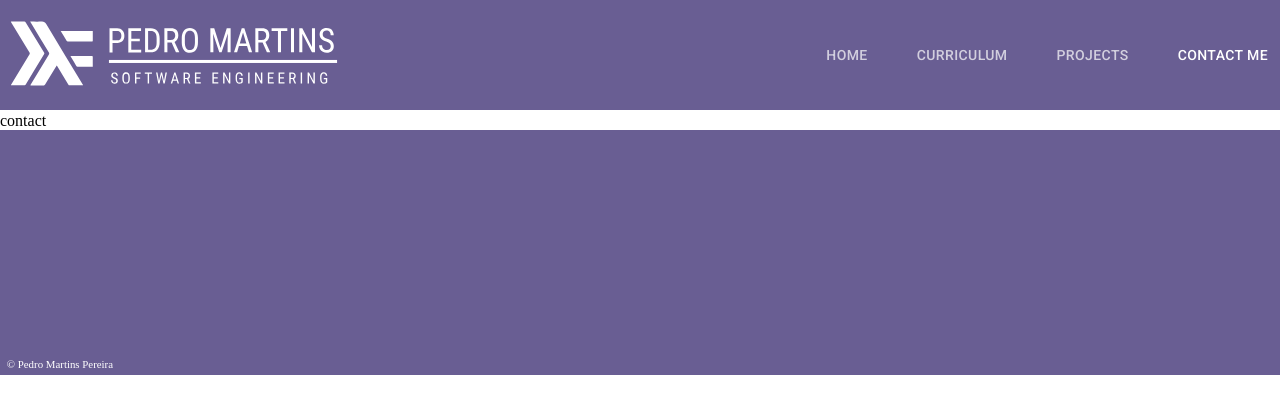
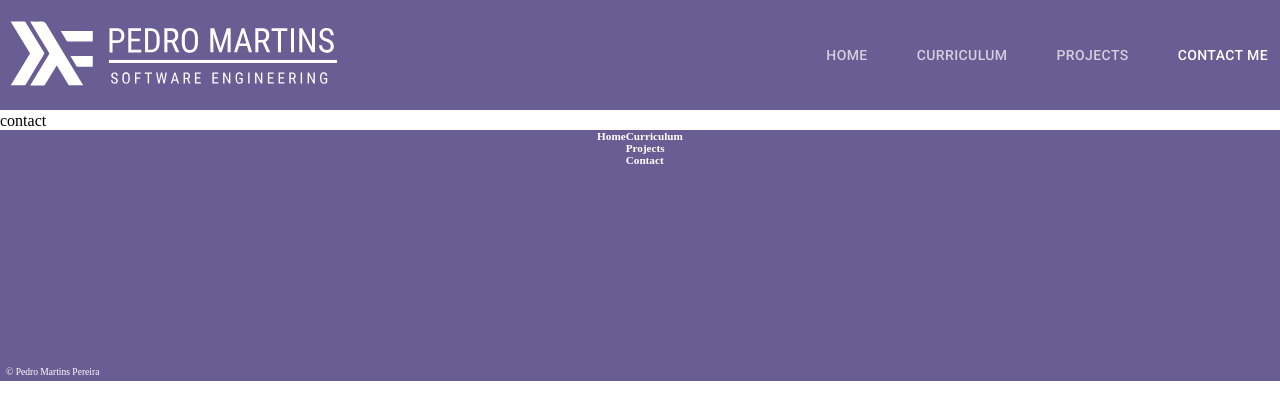
Before and after one commit to pedro-git-projects/personal-website, a React (Create React App) app: page /contact in a window 1280 px wide. Shown: the top 420 px of the page. Built offline with nearby package versions, Linux system fonts and the light colour scheme.

Commit message:
Footer links added without routing

```diff
--- a/src/Components/Ui/Footer.js
+++ b/src/Components/Ui/Footer.js
@@ -1,29 +1,58 @@
-import React from 'react';
-import {makeStyles} from '@material-ui/core/styles';
-import footerAdornment from '../../Assets/Footer Adornment.svg'
+import React from "react";
+import { makeStyles } from "@material-ui/core/styles";
+import footerAdornment from "../../Assets/Footer Adornment.svg";
+import Grid from "@material-ui/core/Grid";
 
-const useStyles = makeStyles(theme =>({
-    footer:{
-        backgroundColor: theme.palette.common.primary.colorOne,
-        width:"100%"
+const useStyles = makeStyles((theme) => ({
+  footer: {
+    backgroundColor: theme.palette.common.primary.colorOne,
+    width: "100%",
+  },
+  adornment: {
+    width: "22em",
+    verticalAlign: "bottom",
+    [theme.breakpoints.down("md")]: {
+      width: "17em",
     },
-    adornment:{
-        width:"25em",
-        verticalAlign: "bottom",
-        [theme.breakpoints.down("md")]:{
-            width:"21em"
-        },
-        [theme.breakpoints.down("xs")]:{
-            width:"15em"
-        }
-    }
-}))
+    [theme.breakpoints.down("xs")]: {
+      width: "13em",
+    },
+  },
+  link: {
+    color: "white",
+    fontSize: "0.7rem",
+    fontWeight: "bold",
+  },
+}));
 
 export default function Footer() {
-    const classes = useStyles()
+  const classes = useStyles();
 
-    return <footer className={classes.footer}>
-        <img src={footerAdornment} alt="Footer" className={classes.adornment}/>
+  return (
+    <footer className={classes.footer}>
+      <Grid container justify="center" className={classes.mainContainer}>
+        <Grid item>
+          <Grid container direction="column">
+            <Grid item className={classes.link}>
+                Home
+            </Grid>
+          </Grid>
+        </Grid>
+        <Grid item>
+          <Grid container direction="column">
+              <Grid item className={classes.link}>
+                  Curriculum
+              </Grid>
+              <Grid item className={classes.link}>
+                  Projects
+              </Grid>
+              <Grid item className={classes.link}>
+                  Contact
+              </Grid>
+              </Grid>
+        </Grid>
+       </Grid>
+      <img src={footerAdornment} alt="Footer" className={classes.adornment} />
     </footer>
-
+  );
 }
```
Also changed, not shown: 1 other file (tests, documents, lock files or other folders).
